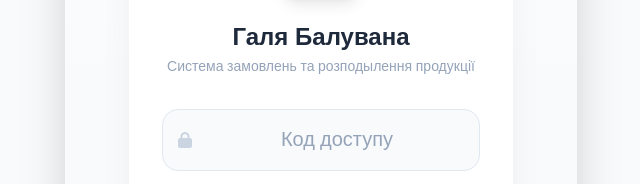
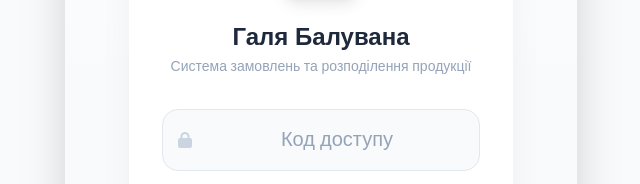
Before and after one commit to yobozavrik/GBsupplies, a plain HTML site: page index.html in a window 1280 px wide. Shown: the part 300-484 px from the top of the page, 319-959 px from the left. Drawn offline with nearby package versions, Linux system fonts and the light colour scheme.

Commit message:
Update index.html

```diff
--- a/index.html
+++ b/index.html
@@ -109,7 +109,7 @@
                     </div>
 
                     <h2 class="text-2xl font-extrabold text-slate-800 text-center mb-1">Галя Балувана</h2>
-                    <p class="text-slate-400 text-center text-sm mb-8">Система замовлень та розподылення продукції</p>
+                    <p class="text-slate-400 text-center text-sm mb-8">Система замовлень та розподілення продукції</p>
 
                     <!-- Поле ввода пароля -->
                     <div class="relative mb-4 group">
```
